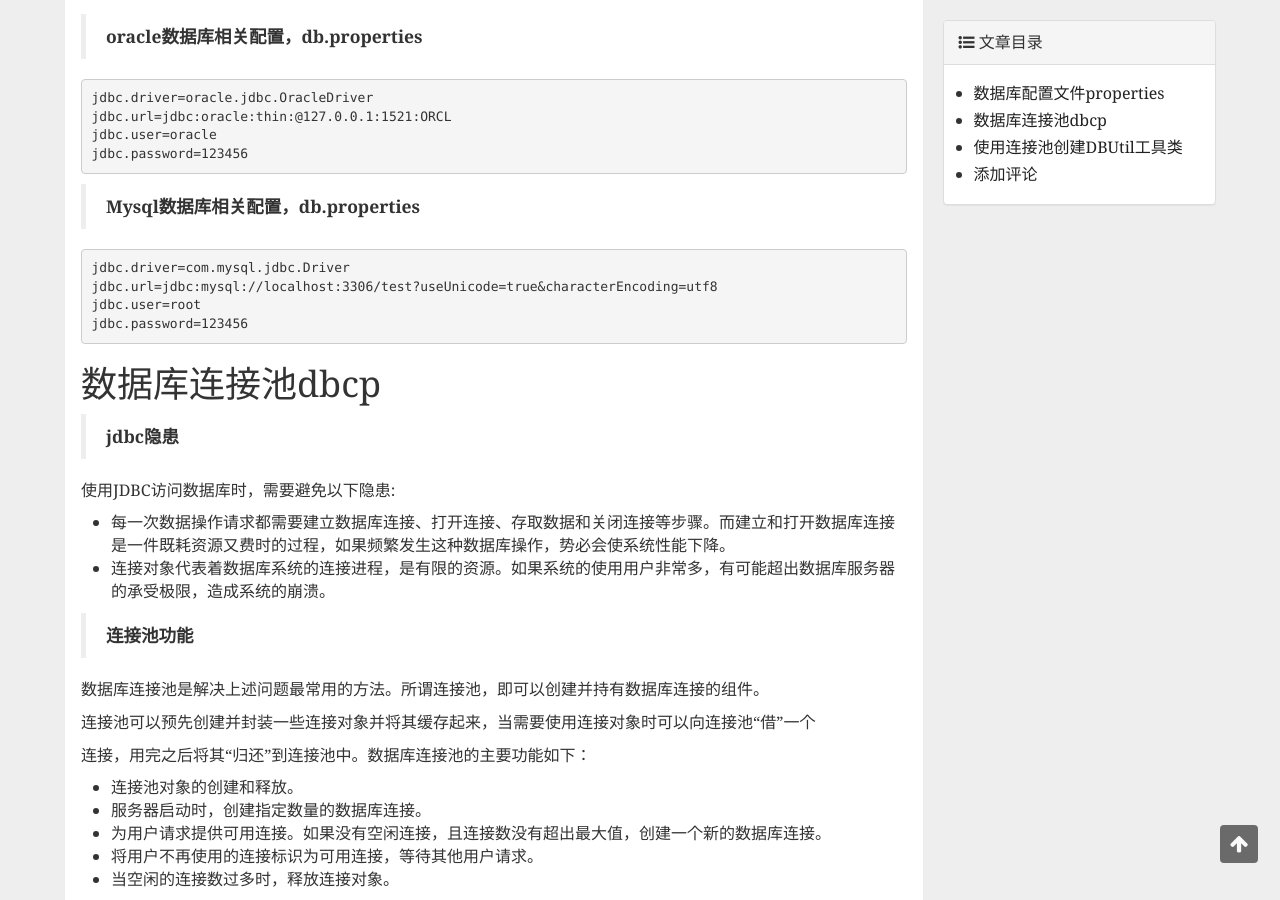
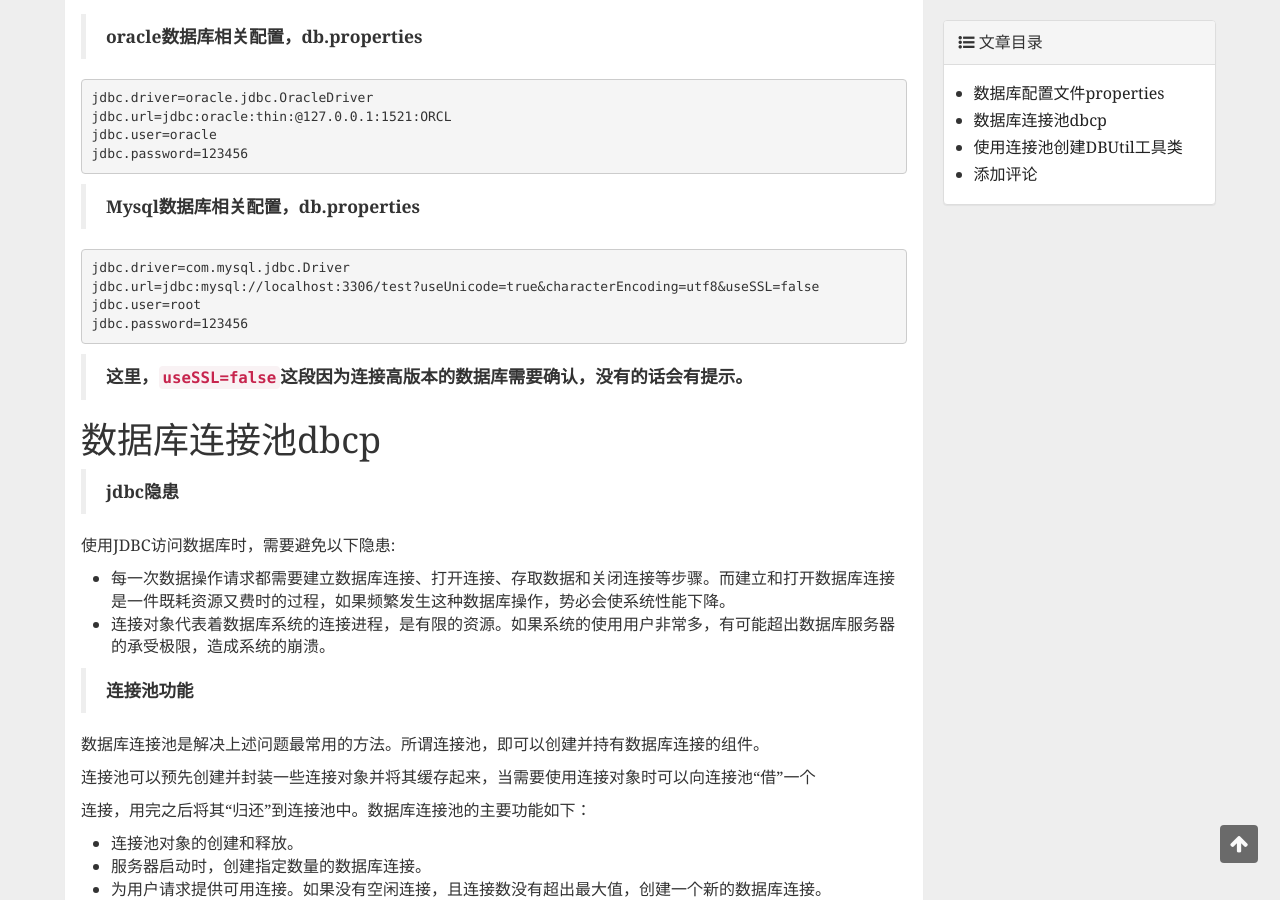
Before and after one commit to marshucheng1/marshucheng1.github.io, a Jekyll site: the page built from _posts/2017-02-13-java-jdbc.md, in a window 1280 px wide and 900 px high, scrolled down 310 px. Built offline with Jekyll 4.4.1, drawn with Linux system fonts in a browser that asks for light colours; comment, search, counter and statistics services are not loaded.

Commit message:
Update 2017-02-13-java-jdbc.md

```diff
--- a/_posts/2017-02-13-java-jdbc.md
+++ b/_posts/2017-02-13-java-jdbc.md
@@ -25,12 +25,12 @@ author: MarsHu
 > **Mysql数据库相关配置，db.properties**
 
 	jdbc.driver=com.mysql.jdbc.Driver
-	jdbc.url=jdbc:mysql://localhost:3306/test?useUnicode=true&characterEncoding=utf8
+	jdbc.url=jdbc:mysql://localhost:3306/test?useUnicode=true&characterEncoding=utf8&useSSL=false
 	jdbc.user=root
 	jdbc.password=123456
 
 
-
+> **这里，`useSSL=false`这段因为连接高版本的数据库需要确认，没有的话会有提示。**
 
 
 # 数据库连接池dbcp #
```
